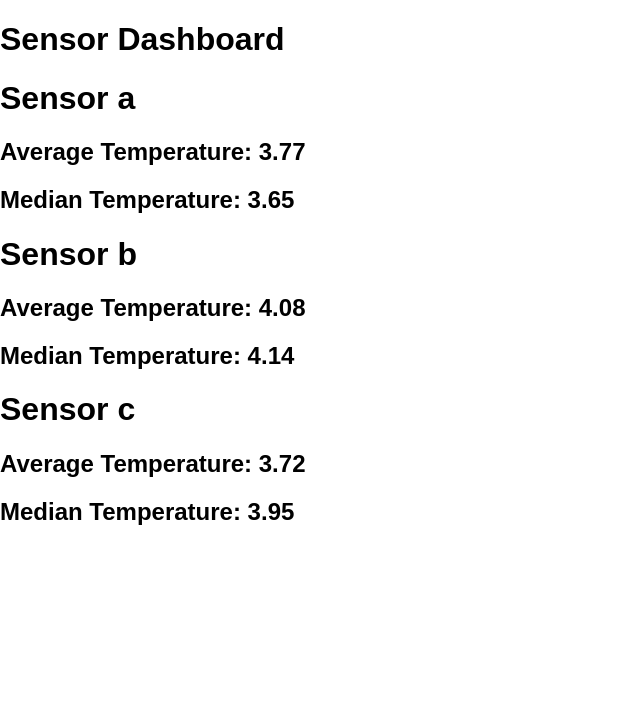
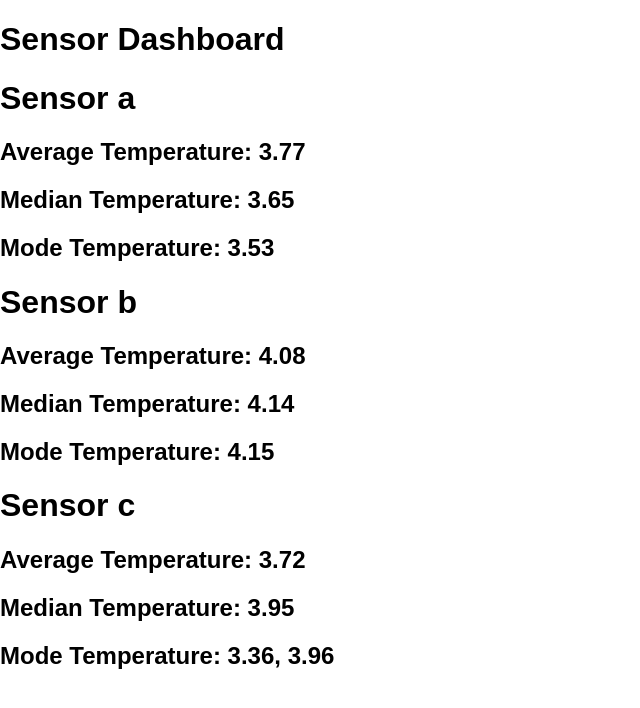
Before and after one commit to jp0123/sensor, a React (Create React App) app: page / in a window 1280 px wide. Shown: the top 708 px of the page, without its empty margins (0-640 px from the left). Built offline with nearby package versions, Linux system fonts and the light colour scheme.

Commit message:
Render temperature mode

```diff
--- a/src/components/Sensor.js
+++ b/src/components/Sensor.js
@@ -1,6 +1,7 @@
 import React from 'react'
 import calculateAverage from '../utility/calculateAverage';
 import calculateMedian from '../utility/calculateMedian';
+import calculateMode from '../utility/calculateMode';
 
 const Sensor = data => {
   const sensorDataById = data.data;
@@ -11,12 +12,14 @@ const Sensor = data => {
   })
   const averageTemperature = calculateAverage(temperatureArray);
   const medianTemperature = calculateMedian(temperatureArray);
+  const modeTemperature = calculateMode(temperatureArray);
 
   return (
     <div>
       <h1>{sensorId}</h1>
       <h2>Average Temperature: {averageTemperature}</h2>
       <h2>Median Temperature: {medianTemperature}</h2>
+      <h2>Mode Temperature: {modeTemperature}</h2>
     </div>
   )
 }
```
